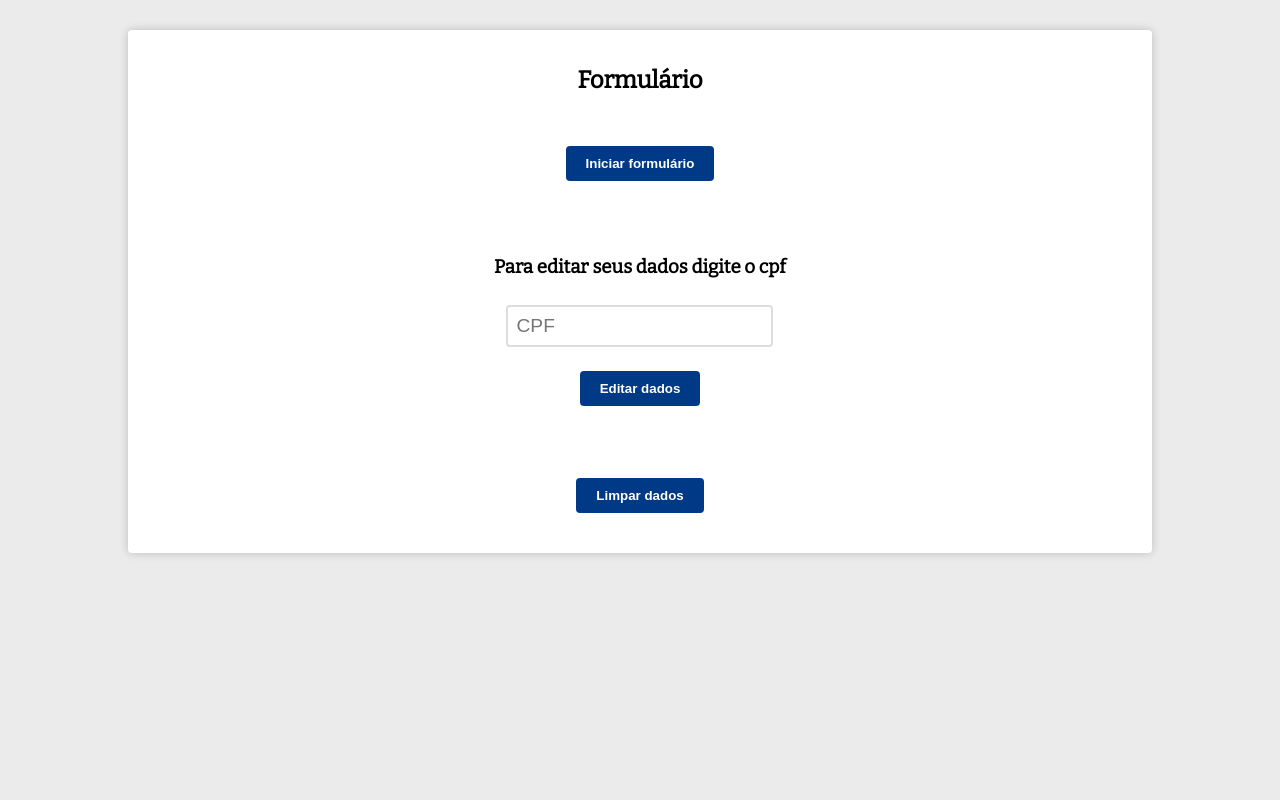
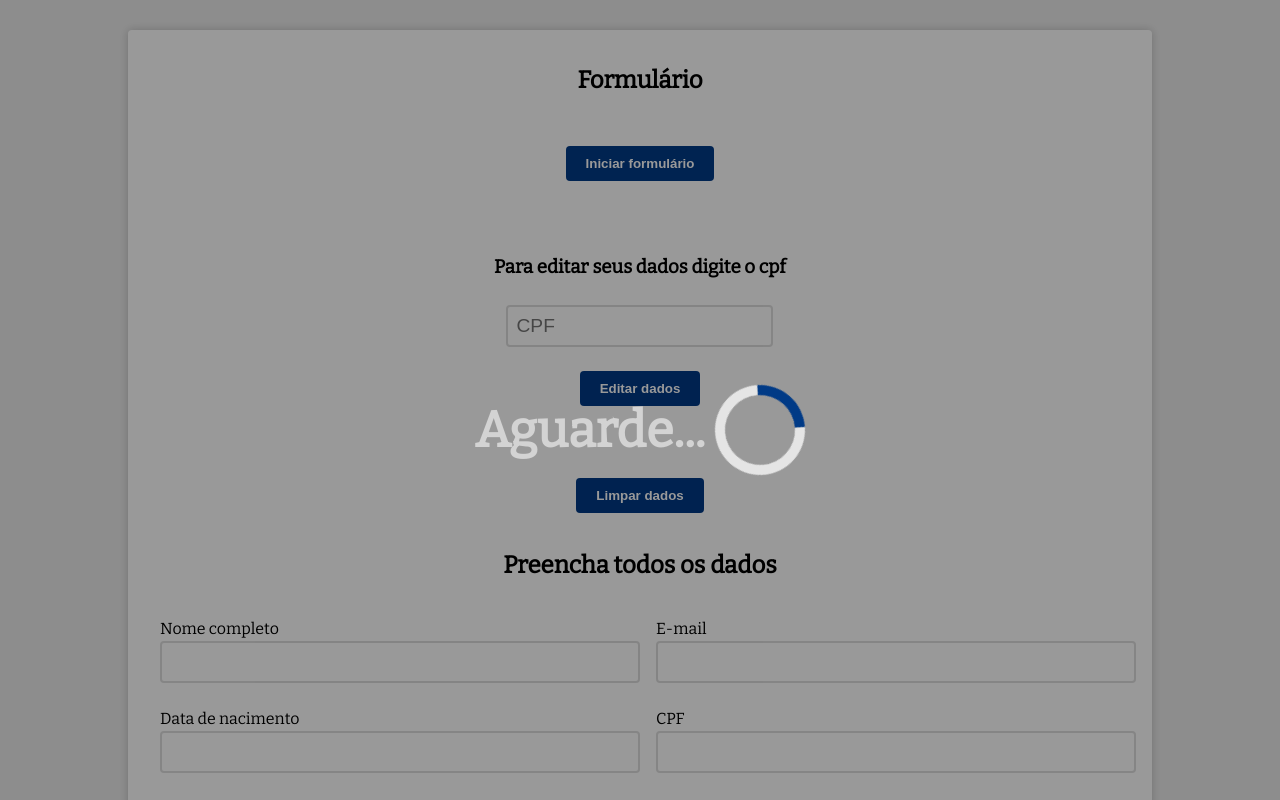
Before and after one commit to italo-ignacio/Formulario, a Next.js app: page / in a window 1280 px wide. Shown: the top 800 px of the page. Built offline with nearby package versions, Linux system fonts and the light colour scheme.

Commit message:
Mudando position

```diff
--- a/pages/index.tsx
+++ b/pages/index.tsx
@@ -456,6 +456,7 @@ const Home: NextPage = () => {
 
   return (
     <main id={"top"}>
+      <Loading text="Aguarde..." />
       {loading ? <Loading text="Aguarde..." /> : <></>}
       <Container>
         {pag == 0 ? (
@@ -501,7 +502,7 @@ const Home: NextPage = () => {
         ) : (
           <></>
         )}
-        {pag == 1 ? (
+        {pag == 0 ? (
           <>
             <Text>Preencha todos os dados</Text>
             <Pag1
--- a/src/components/Loading/styled.tsx
+++ b/src/components/Loading/styled.tsx
@@ -2,10 +2,9 @@ import styled from "styled-components";
 import { primaryColor } from "../../config/colors";
 
 export const Container = styled.div`
-  position: absolute;
+  position: fixed;
   width: 100%;
   height: 100%;
-  top: 0;
   left: 0;
   z-index: 1;
   display: flex;
@@ -31,7 +30,9 @@ export const Container = styled.div`
   div {
     position: absolute;
     width: 100%;
-    height: 200%;
+    bottom: 0;
+
+    height: 110%;
     z-index: 1;
     background: rgba(0, 0, 0, 0.4);
   }
```
